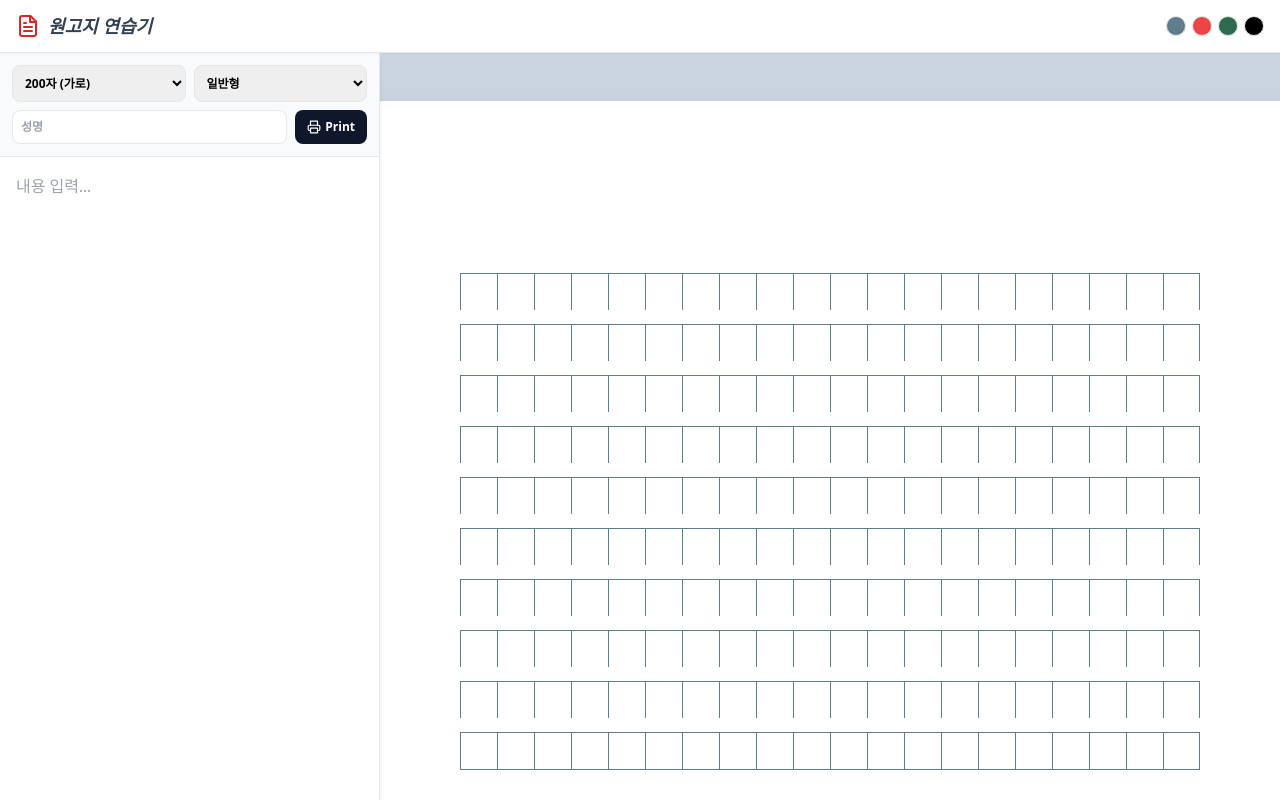
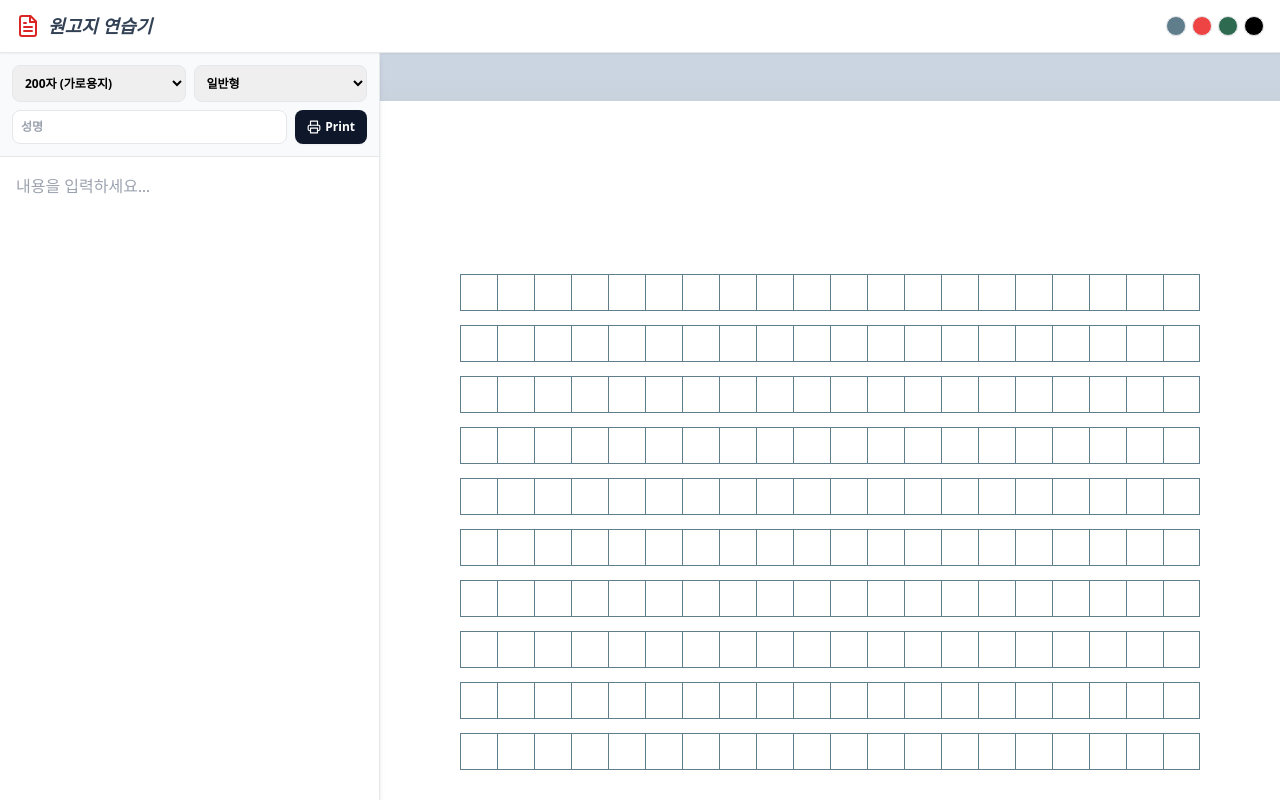
Before and after one commit to 02100korean/wongoji_s, a React (Create React App) app: page / in a window 1280 px wide. Built offline with nearby package versions, Linux system fonts and the light colour scheme.

Commit message:
Update App.js

```diff
--- a/src/App.js
+++ b/src/App.js
@@ -46,10 +46,13 @@ const App = () => {
   const renderCell = (cellData, key, isLastCol) => {
     const cellStyle = {
         width: '37px', height: '37px',
-        borderLeft: `1px solid ${lineColor}`, borderTop: `1px solid ${lineColor}`,
+        borderLeft: `1px solid ${lineColor}`,
+        borderTop: `1px solid ${lineColor}`,
+        borderBottom: `1px solid ${lineColor}`, // 모든 셀에 하단 테두리 추가
         borderRight: isLastCol ? `1px solid ${lineColor}` : 'none',
         display: 'flex', alignItems: 'center', justifyContent: 'center',
-        fontSize: '21px', backgroundColor: 'white'
+        fontSize: '21px', backgroundColor: 'white',
+        boxSizing: 'border-box'
     };
     if (!cellData || cellData.type === 'empty') return <div key={key} style={cellStyle}></div>;
     if (cellData.type === 'pair') {
@@ -72,22 +75,24 @@ const App = () => {
     const rowGap = settings.viewMode === 'feedback' ? '28px' : (settings.viewMode === 'traditional' ? '14px' : '0');
 
     const paperStyle = settings.gridType === '200'
-      ? { width: '297mm', minHeight: '210mm' }
-      : { width: '210mm', minHeight: '297mm' };
+      ? { width: '297mm', height: '210mm' }
+      : { width: '210mm', height: '297mm' };
 
     return (
       <div className="flex flex-col items-center w-full print:bg-white print:gap-0 min-w-max lg:min-w-0">
         {Array.from({ length: pageCount }).map((_, p) => (
-          <div key={p} className="wongoji-paper bg-white shadow-2xl print:shadow-none flex flex-col items-center justify-center print:m-0 mb-10 lg:mb-20" style={{ fontFamily: settings.fontType, ...paperStyle }}>
+          <div key={p} className="wongoji-page-container flex items-center justify-center print:h-screen print:w-screen">
+            <div className="wongoji-paper bg-white shadow-2xl print:shadow-none flex flex-col items-center justify-center print:m-0" style={paperStyle}>
               <div className="w-full flex justify-end h-8 mb-4 px-20">
                 {p === 0 && name && <div className="border-b-2 border-black px-6 text-sm font-bold flex items-end pb-1">성명: {name}</div>}
               </div>
-            <div className="flex flex-col border-b" style={{ borderColor: lineColor, gap: rowGap }}>
+              <div className="flex flex-col" style={{ gap: rowGap }}>
                 {Array.from({ length: rows }).map((_, r) => (
                   <div key={r} className="flex">
                     {Array.from({ length: cols }).map((_, c) => renderCell(allCells[p * gridVal + r * cols + c], `c-${p}-${r}-${c}`, c === cols - 1))}
                   </div>
                 ))}
+              </div>
             </div>
           </div>
         ))}
@@ -97,7 +102,6 @@ const App = () => {
 
   return (
     <div className={`h-screen w-screen flex flex-col bg-slate-100 overflow-hidden ${gridType === '200' ? 'print-landscape' : 'print-portrait'}`}>
-      {/* 상단 바 */}
       <nav className="bg-white border-b px-4 py-3 no-print flex justify-between items-center shadow-sm shrink-0 z-20">
         <h1 className="text-lg font-bold text-slate-700 flex items-center gap-2 font-serif italic"><FileText className="text-red-600" /> 원고지 연습기</h1>
         <div className="flex gap-1.5">
@@ -108,34 +112,32 @@ const App = () => {
       </nav>
 
       <div className="flex-1 flex flex-col lg:flex-row overflow-hidden">
-        {/* 입력창 (모바일/세로 시 상단 40% 고정) */}
         <aside className="h-[40%] lg:h-full w-full lg:w-[380px] bg-white border-b lg:border-b-0 lg:border-r no-print flex flex-col shadow-md shrink-0 z-10">
           <div className="p-3 border-b flex flex-col gap-2 bg-slate-50">
             <div className="grid grid-cols-2 gap-2">
-              <select value={gridType} onChange={e => setGridType(e.target.value)} className="p-2 border rounded-lg text-xs font-bold outline-none">
-                <option value="200">200자 (가로)</option>
-                <option value="400">400자 (세로)</option>
+              <select value={gridType} onChange={e => setGridType(e.target.value)} className="p-2 border rounded-lg text-xs font-bold">
+                <option value="200">200자 (가로용지)</option>
+                <option value="400">400자 (세로용지)</option>
               </select>
-              <select value={viewMode} onChange={e => setViewMode(e.target.value)} className="p-2 border rounded-lg text-xs font-bold outline-none">
+              <select value={viewMode} onChange={e => setViewMode(e.target.value)} className="p-2 border rounded-lg text-xs font-bold">
                 <option value="traditional">일반형</option>
-                <option value="feedback">피드백</option>
+                <option value="feedback">피드백형</option>
                 <option value="grid">격자형</option>
               </select>
             </div>
             <div className="flex gap-2">
-              <input type="text" value={studentName} onChange={e => setStudentName(e.target.value)} placeholder="성명" className="flex-1 p-2 border rounded-lg font-bold outline-none text-xs" />
-              <button onClick={() => window.print()} className="bg-slate-900 text-white px-3 py-2 rounded-lg font-bold text-xs hover:bg-red-600 flex items-center gap-1">
+              <input type="text" value={studentName} onChange={e => setStudentName(e.target.value)} placeholder="성명" className="flex-1 p-2 border rounded-lg font-bold text-xs" />
+              <button onClick={() => window.print()} className="bg-slate-900 text-white px-3 py-2 rounded-lg font-bold text-xs hover:bg-red-600 flex items-center gap-1 shadow-sm">
                 <Printer size={14}/> Print
               </button>
             </div>
           </div>
           <div className="flex-1 overflow-y-auto p-4">
-            <textarea value={content} onChange={e => setContent(e.target.value)} className="w-full h-full min-h-[100px] p-0 border-none outline-none resize-none bg-transparent text-base leading-relaxed font-serif" placeholder="내용 입력..." />
+            <textarea value={content} onChange={e => setContent(e.target.value)} className="w-full h-full p-0 border-none outline-none resize-none bg-transparent text-base leading-relaxed font-serif" placeholder="내용을 입력하세요..." />
           </div>
         </aside>
 
-        {/* 원고지 미리보기 (가로/세로 스크롤 모두 허용) */}
-        <main className="flex-1 overflow-auto bg-slate-300 p-4 lg:p-12 flex justify-start lg:justify-center items-start scroll-smooth overflow-x-auto">
+        <main className="flex-1 overflow-auto bg-slate-300 p-4 lg:p-12 flex justify-start lg:justify-center items-start scroll-smooth">
           <div className="inline-block">
             <Manuscript text={content} settings={{ gridType, viewMode, lineColor }} name={studentName} />
           </div>
@@ -143,23 +145,37 @@ const App = () => {
       </div>
 
       <style>{`
-        /* 모바일에서 원고지 영역 가로 스크롤을 부드럽게 */
-        main {
-          -webkit-overflow-scrolling: touch;
-        }
-
         @media print {
           .no-print { display: none !important; }
-          body, html { background: white !important; margin: 0 !important; padding: 0 !important; width: 100% !important; height: 100% !important; }
+          body, html {
+            background: white !important;
+            margin: 0 !important;
+            padding: 0 !important;
+            width: 100% !important;
+            height: 100% !important;
+          }
           main {
             background: white !important;
-            margin: 0 !important; padding: 0 !important;
-            display: block !important; overflow: visible !important; width: 100% !important;
+            margin: 0 !important;
+            padding: 0 !important;
+            display: block !important;
+            width: 100% !important;
+            height: auto !important;
+          }
+          .wongoji-page-container {
+            page-break-after: always !important;
+            display: flex !important;
+            align-items: center !important;
+            justify-content: center !important;
+            width: 100vw !important;
+            height: 100vh !important;
           }
           .wongoji-paper {
-            page-break-after: always !important;
-            display: flex !important; justify-content: center !important; align-items: center !important;
-            margin: 0 auto !important; height: 100vh !important; width: 100% !important;
+            box-shadow: none !important;
+            display: flex !important;
+            flex-direction: column !important;
+            justify-content: center !important;
+            align-items: center !important;
           }
           .print-landscape { @page { size: A4 landscape; margin: 0; } }
           .print-portrait { @page { size: A4 portrait; margin: 0; } }
```
Lines whose indentation alone changed are shown as unchanged.
